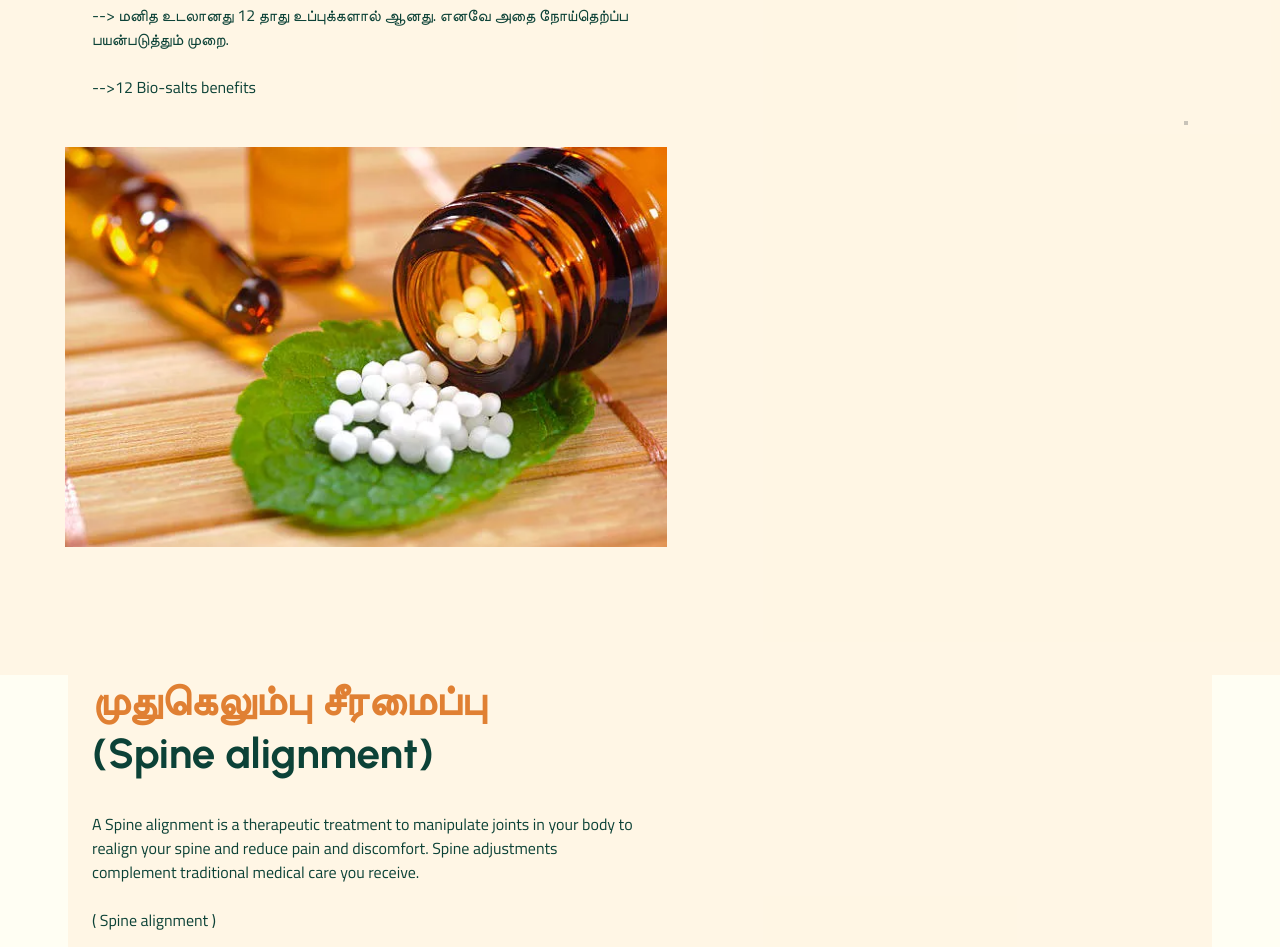
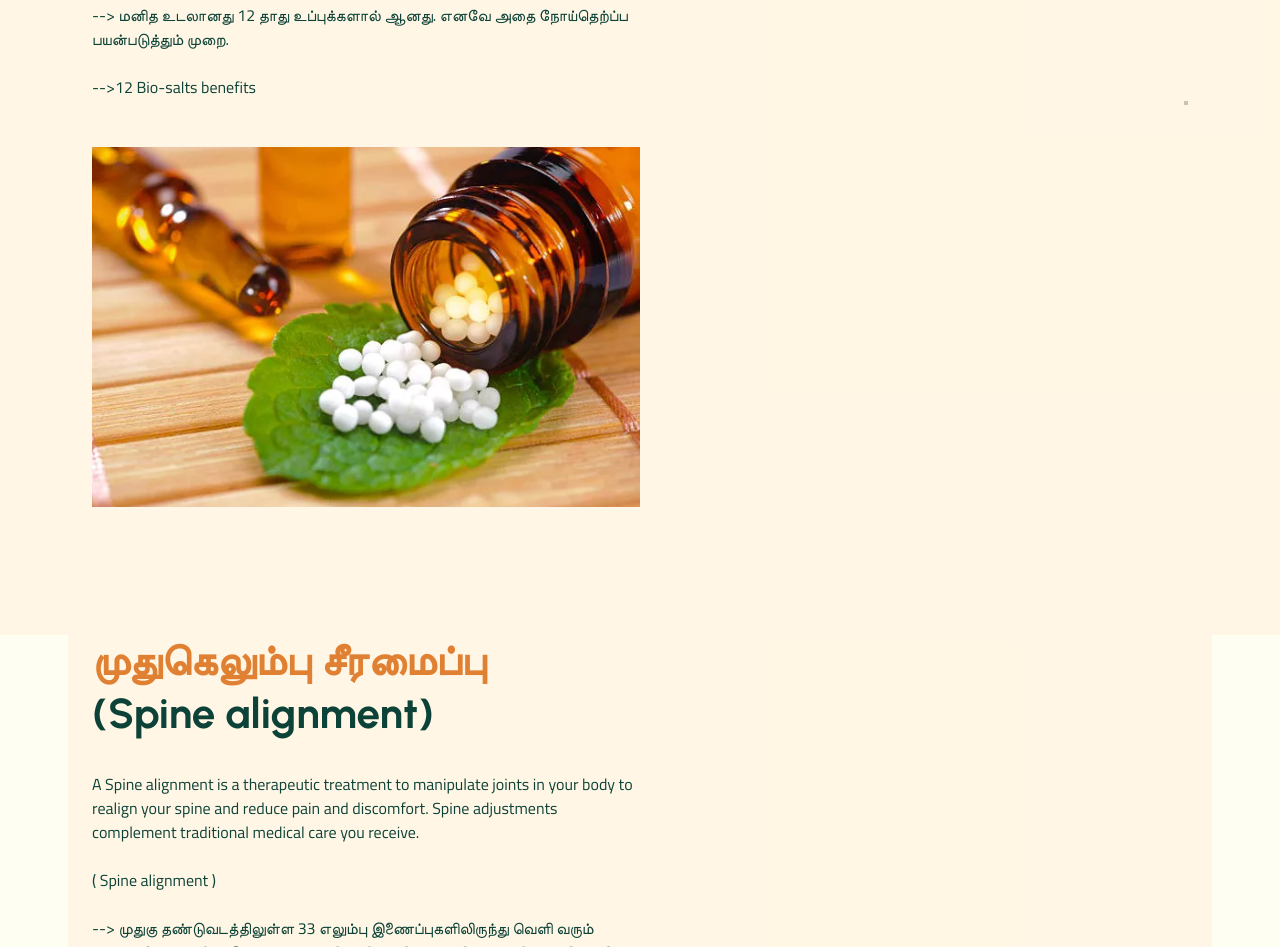
Before and after one commit to nalamfootreflexology/NALAM-FOOT-REFLEXOLOGY-HTML, a website built with Parcel: page index.html in a window 1280 px wide. Shown: the part 3169-4116 px from the top of the page. Built offline with nearby package versions, Linux system fonts and the light colour scheme.

Commit message:
Commit from TeleportHQ

```diff
--- a/home.css
+++ b/home.css
@@ -168,7 +168,7 @@
   background-color: rgba(255, 199, 139, 0.14);
 }
 .home-max-width03 {
-  width: auto;
+  width: 1123px;
   align-items: stretch;
 }
 .home-content02 {
@@ -209,8 +209,8 @@
   justify-content: center;
 }
 .home-image05 {
-  width: 607px;
-  height: 400px;
+  width: 552px;
+  height: 360px;
   object-fit: cover;
 }
 .home-image06 {
--- a/index.html
+++ b/index.html
@@ -207,7 +207,7 @@
                 <div class="home-container06">
                   <img
                     alt="image"
-                    src="public/playground_assets/b9c14b4b-fa06-4774-bb01-2f65f2a72914-700w.jpeg"
+                    src="public/playground_assets/b9c14b4b-fa06-4774-bb01-2f65f2a72914-400h.jpeg"
                     class="home-image05"
                   />
                 </div>
```
Also changed, not shown: public/playground_assets/b9c14b4b-fa06-4774-bb01-2f65f2a72914-400h.jpeg (added).
